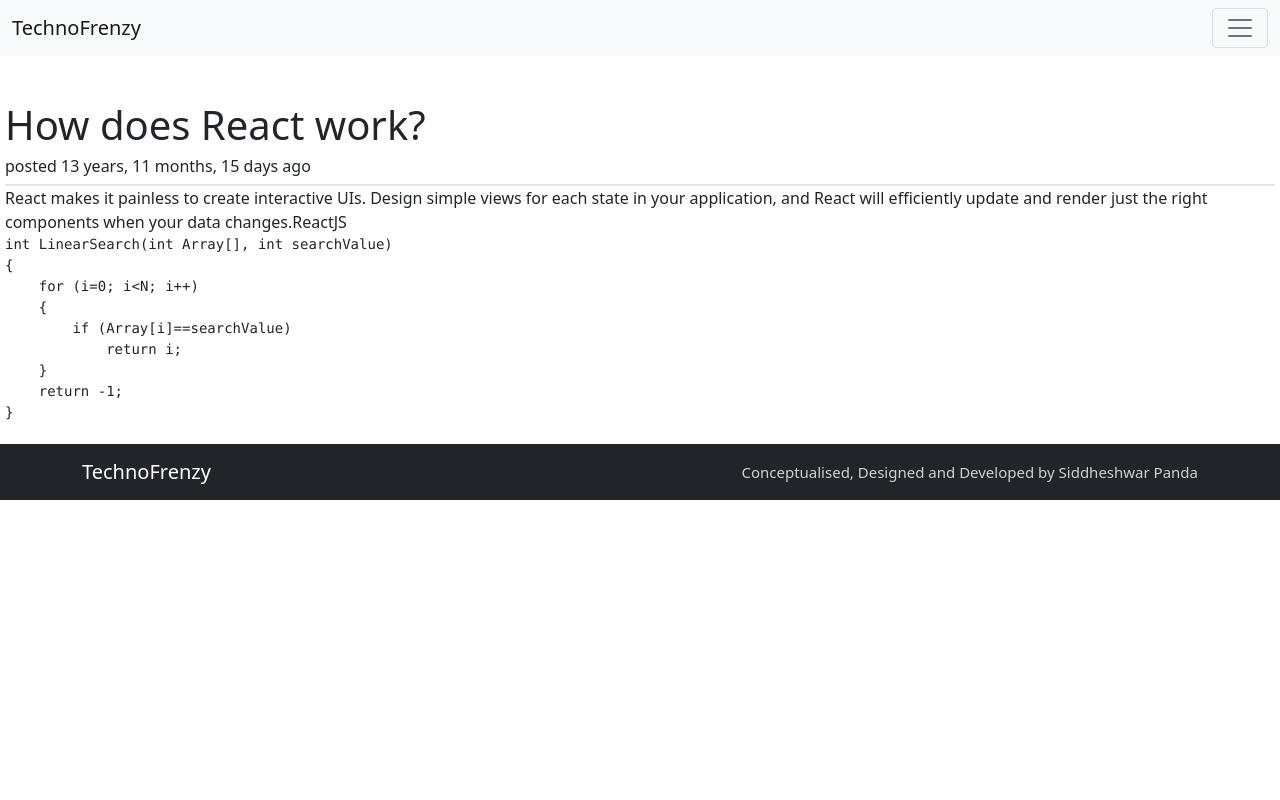
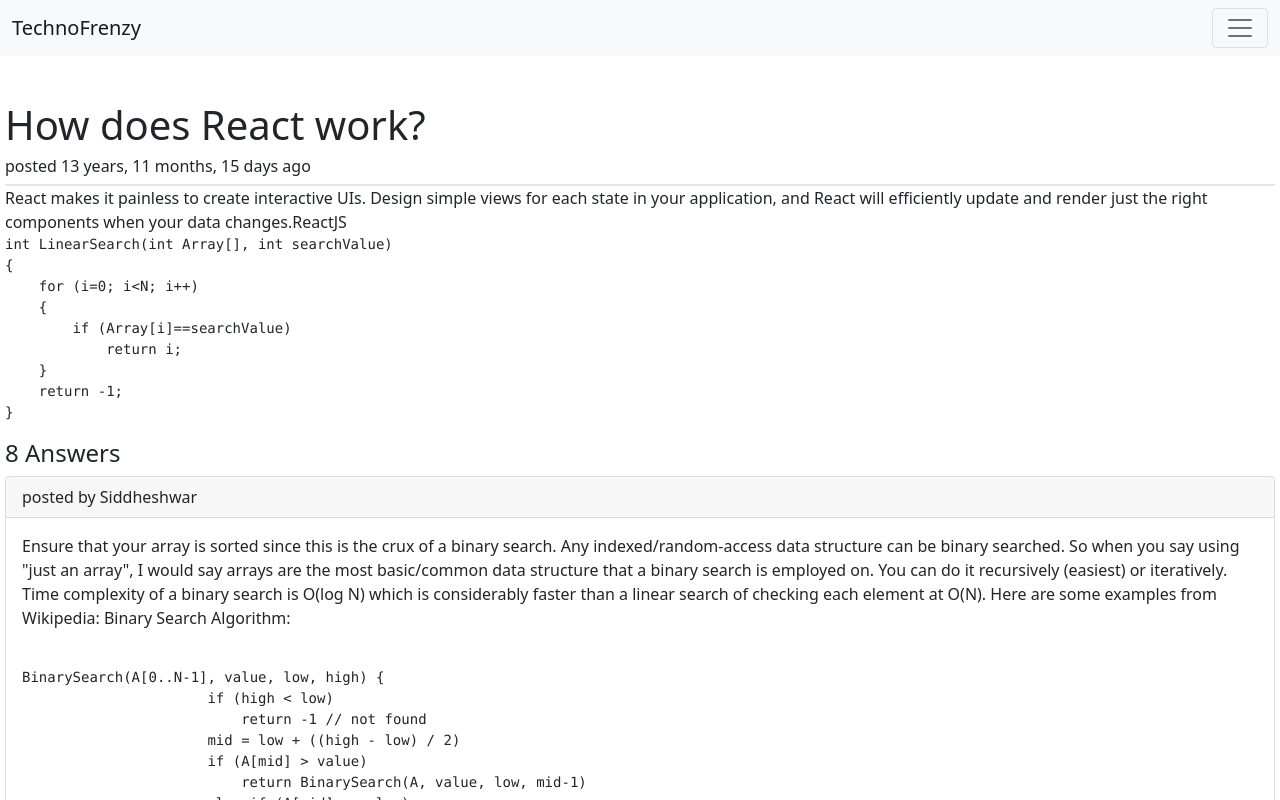
Before and after one commit to sidd2307/Technofrenzy, a React (Create React App) app: page /question/1 in a window 1280 px wide. Shown: the top 800 px of the page. Built offline with nearby package versions, Linux system fonts and the light colour scheme; a small style sheet from the web is missing.

Commit message:
answer cards added

```diff
--- a/src/components/Question.jsx
+++ b/src/components/Question.jsx
@@ -3,10 +3,12 @@ import "./css/question.css";
 
 // utils
 import getAge from "../utils/getAge";
+import markdownParser from "../utils/markdownParser";
 
 import hljs from "highlight.js/lib/core";
 import javascript from "highlight.js/lib/languages/javascript";
-import MarkdownIt from "markdown-it";
+import { Card, Button } from "react-bootstrap";
+import codetostring from "../utils/codeToString";
 hljs.registerLanguage("javascript", javascript);
 
 export default function Question(props) {
@@ -33,22 +35,50 @@ export default function Question(props) {
           ),
         }}
       />
+
+      <div>
+        <h4>8 Answers</h4>
+
+        <Card>
+          <Card.Header>posted by Siddheshwar</Card.Header>
+          <Card.Body>
+            {/* <Card.Title>Special title treatment</Card.Title> */}
+            <Card.Text>
+              Ensure that your array is sorted since this is the crux of a
+              binary search. Any indexed/random-access data structure can be
+              binary searched. So when you say using "just an array", I would
+              say arrays are the most basic/common data structure that a binary
+              search is employed on. You can do it recursively (easiest) or
+              iteratively. Time complexity of a binary search is O(log N) which
+              is considerably faster than a linear search of checking each
+              element at O(N). Here are some examples from Wikipedia: Binary
+              Search Algorithm:
+            </Card.Text>
+            <Card.Text>
+              <div
+                className="code_display"
+                dangerouslySetInnerHTML={{
+                  __html: markdownParser.render(
+                    `\`\`\` ${technology}\n${codetostring(`BinarySearch(A[0..N-1], value, low, high) {
+                      if (high < low)
+                          return -1 // not found
+                      mid = low + ((high - low) / 2)
+                      if (A[mid] > value)
+                          return BinarySearch(A, value, low, mid-1)
+                      else if (A[mid] < value)
+                          return BinarySearch(A, value, mid+1, high)
+                      else
+                         return mid // found
+                      }`)}\n\`\`\``
+                  ),
+                }}
+              />
+            </Card.Text>
+            <Button variant="success">Upvote</Button> &nbsp;
+            <Button variant="danger">Downvote</Button>
+          </Card.Body>
+        </Card>
+      </div>
     </div>
   );
 }
-
-const markdownParser = new MarkdownIt({
-  breaks: true,
-  highlight: function (str, lang = "javascript") {
-    if (lang && hljs.getLanguage(lang)) {
-      try {
-        return `<pre class="hljs"><code>${
-          hljs.highlight(lang, str, true).value
-        }</code></pre>`;
-      } catch (error) {}
-    }
-    return `<pre class="hljs"><code>${markdownParser.utils.escapeHtml(
-      str
-    )}</code></pre>`;
-  },
-});
--- a/src/components/Test.jsx
+++ b/src/components/Test.jsx
@@ -19,6 +19,7 @@ export default function Test({ code, technology = "javascript" }) {
   return (
     <div
       className="code_display"
+      style={{ color: "#e6e1dc", backgroundColor: "##2b2b2b" }}
       dangerouslySetInnerHTML={{
         __html: markdownParser.render(
           `\`\`\` ${technology}\n${newcode}\n\`\`\``
--- /dev/null
+++ b/src/utils/markdownParser.js
@@ -0,0 +1,21 @@
+import MarkdownIt from 'markdown-it'
+import hljs from "highlight.js/lib/core";
+// import 'node_modules/highlight.js/styles/a11y-dark.css'
+
+
+const markdownParser = new MarkdownIt({
+    breaks: true,
+    highlight: function (str, lang = "javascript") {
+        if (lang && hljs.getLanguage(lang)) {
+            try {
+                return `<pre class="hljs"><code>${hljs.highlight(lang, str, true).value
+                    }</code></pre>`;
+            } catch (error) { }
+        }
+        return `<pre class="hljs"><code>${markdownParser.utils.escapeHtml(
+            str
+        )}</code></pre>`;
+    },
+});
+
+export default markdownParser
```
